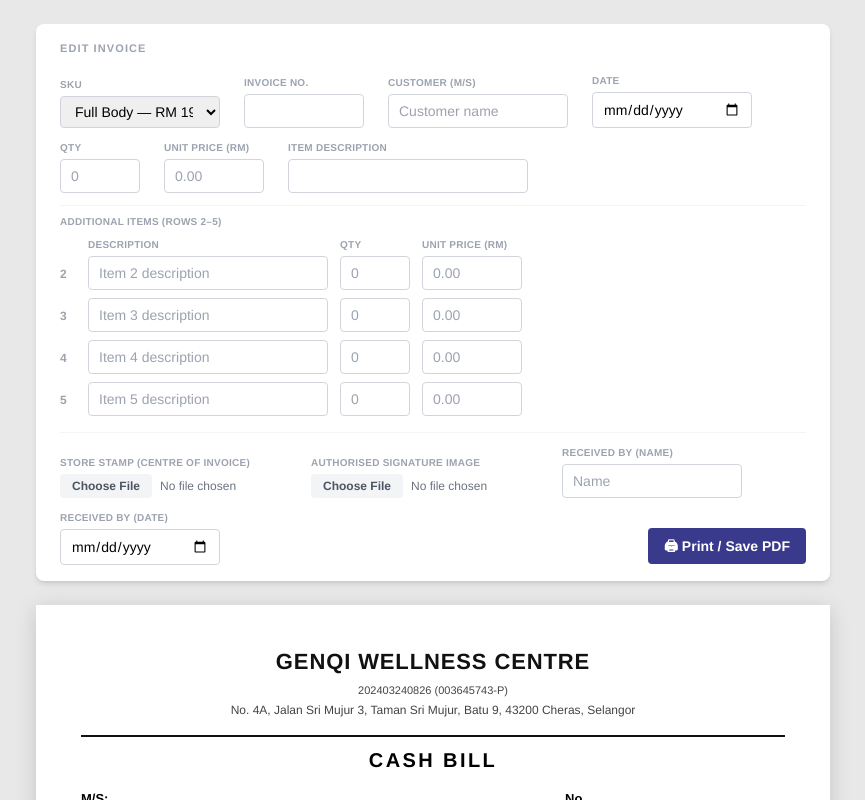
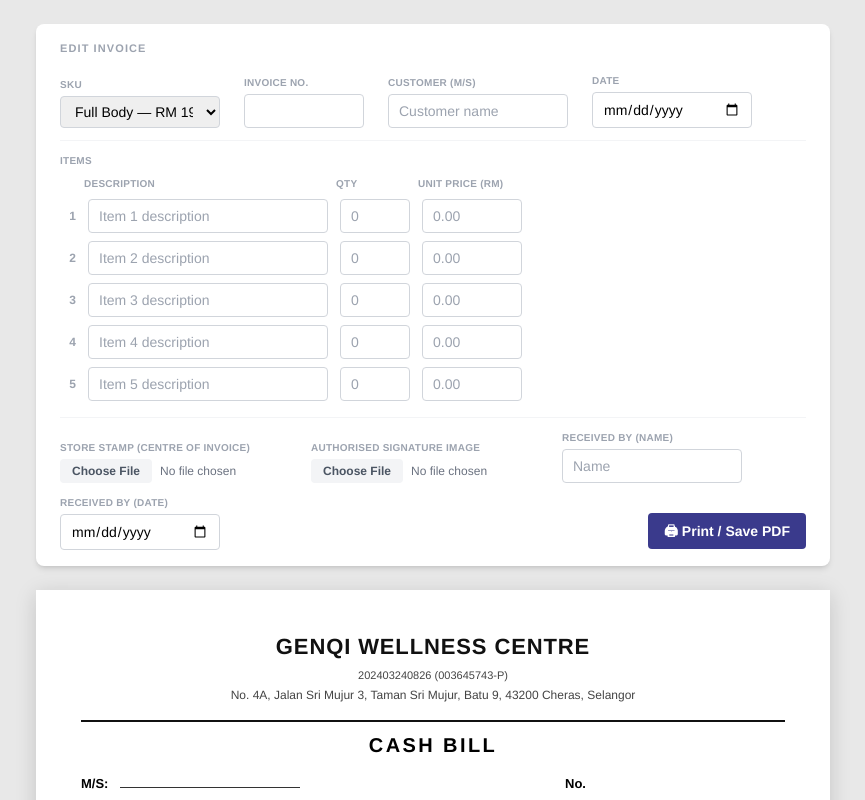
Before and after one commit to aaron-wpso/genqi, a Next.js app: page / in a window 1280 px wide. Shown: the top 800 px of the page, without its empty margins (207-1072 px from the left). Built offline with nearby package versions, Linux system fonts and the light colour scheme.

Commit message:
Unify all 5 items into single list; remove separate row-1 fields

```diff
--- a/src/app/components/InvoiceControls.tsx
+++ b/src/app/components/InvoiceControls.tsx
@@ -17,27 +17,25 @@
     onChange({ ...data, [key]: value });
 
   function applySku(key: SkuKey) {
-    onChange({ ...data, sku: key, description: SKUS[key].desc, unitPrice: SKUS[key].price });
+    const updated = data.items.map((item, i) =>
+      i === 0 ? { ...item, description: SKUS[key].desc, unitPrice: SKUS[key].price } : item
+    );
+    onChange({ ...data, sku: key, items: updated });
   }
 
-  function setExtraItem(index: number, field: keyof LineItem, value: string | number) {
-    const next = data.extraItems.map((item, i) =>
+  function setItem(index: number, field: keyof LineItem, value: string | number) {
+    const next = data.items.map((item, i) =>
       i === index ? { ...item, [field]: value } : item
     );
-    onChange({ ...data, extraItems: next });
+    onChange({ ...data, items: next });
   }
 
-  function handleLogoUpload(e: React.ChangeEvent<HTMLInputElement>) {
+  function handleSignatureUpload(e: React.ChangeEvent<HTMLInputElement>) {
     const file = e.target.files?.[0];
     if (!file) return;
     const reader = new FileReader();
     reader.onload = ev => set('signatureDataUrl', (ev.target?.result as string) ?? '');
     reader.readAsDataURL(file);
-  }
-
-  function clearLogo() {
-    set('signatureDataUrl', '');
-    if (fileInputRef.current) fileInputRef.current.value = '';
   }
 
   function handleStampUpload(e: React.ChangeEvent<HTMLInputElement>) {
@@ -48,18 +46,13 @@
     reader.readAsDataURL(file);
   }
 
-  function clearStamp() {
-    set('stampDataUrl', '');
-    if (stampInputRef.current) stampInputRef.current.value = '';
-  }
-
   return (
     <div className="no-print bg-white rounded-lg shadow-md px-6 py-4 w-full max-w-[794px] flex flex-wrap gap-x-6 gap-y-3 items-end">
       <h3 className="w-full text-[11px] uppercase tracking-widest text-gray-400 font-semibold mb-1">
         Edit Invoice
       </h3>
 
-      {/* ── Row 1 ── */}
+      {/* ── Invoice header fields ── */}
       <Field label="SKU">
         <select className="input" value={data.sku} onChange={e => applySku(e.target.value as SkuKey)}>
           <option value="full">Full Body — RM 198</option>
@@ -79,69 +72,42 @@
         <input className="input" type="date" value={data.date} onChange={e => set('date', e.target.value)} />
       </Field>
 
-      <Field label="Qty">
-        <input
-          className="input w-[80px]"
-          type="number"
-          min={0}
-          value={data.qty === 0 ? '' : data.qty}
-          onChange={e => set('qty', parseInt(e.target.value) || 0)}
-          placeholder="0"
-        />
-      </Field>
-
-      <Field label="Unit Price (RM)">
-        <input
-          className="input w-[100px]"
-          type="number"
-          step="0.01"
-          min={0}
-          value={data.unitPrice === 0 ? '' : data.unitPrice}
-          onChange={e => set('unitPrice', parseFloat(e.target.value) || 0)}
-          placeholder="0.00"
-        />
-      </Field>
-
-      <Field label="Item Description">
-        <input className="input w-[240px]" value={data.description} onChange={e => set('description', e.target.value)} />
-      </Field>
-
-      {/* ── Rows 2–5 ── */}
-      <div className="w-full border-t border-gray-100 pt-2">
-        <p className="text-[10px] uppercase tracking-wide text-gray-400 font-semibold mb-2">Additional Items (Rows 2–5)</p>
+      {/* ── Items (all 5 rows) ── */}
+      <div className="w-full border-t border-gray-100 pt-3">
+        <p className="text-[10px] uppercase tracking-wide text-gray-400 font-semibold mb-2">Items</p>
         <div className="flex flex-col gap-2">
-          {data.extraItems.map((item, i) => (
-            <div key={i} className="flex flex-wrap gap-x-3 gap-y-2 items-end">
-              <span className="text-xs text-gray-400 font-bold w-4 pb-2">{i + 2}</span>
-              <Field label={i === 0 ? 'Description' : ''}>
+          {/* Column headers */}
+          <div className="flex gap-x-3 items-end pl-6">
+            <span className="text-[10px] uppercase tracking-wide text-gray-400 font-semibold w-[240px]">Description</span>
+            <span className="text-[10px] uppercase tracking-wide text-gray-400 font-semibold w-[70px]">Qty</span>
+            <span className="text-[10px] uppercase tracking-wide text-gray-400 font-semibold w-[100px]">Unit Price (RM)</span>
+          </div>
+          {data.items.map((item, i) => (
+            <div key={i} className="flex flex-wrap gap-x-3 gap-y-2 items-center">
+              <span className="text-xs text-gray-400 font-bold w-4 text-right">{i + 1}</span>
               <input
                 className="input w-[240px]"
-                  placeholder={`Item ${i + 2} description`}
+                placeholder={`Item ${i + 1} description`}
                 value={item.description}
-                  onChange={e => setExtraItem(i, 'description', e.target.value)}
+                onChange={e => setItem(i, 'description', e.target.value)}
               />
-              </Field>
-              <Field label={i === 0 ? 'Qty' : ''}>
               <input
                 className="input w-[70px]"
                 type="number"
                 min={0}
                 value={item.qty === 0 ? '' : item.qty}
-                  onChange={e => setExtraItem(i, 'qty', parseInt(e.target.value) || 0)}
+                onChange={e => setItem(i, 'qty', parseInt(e.target.value) || 0)}
                 placeholder="0"
               />
-              </Field>
-              <Field label={i === 0 ? 'Unit Price (RM)' : ''}>
               <input
                 className="input w-[100px]"
                 type="number"
                 step="0.01"
                 min={0}
                 value={item.unitPrice === 0 ? '' : item.unitPrice}
-                  onChange={e => setExtraItem(i, 'unitPrice', parseFloat(e.target.value) || 0)}
+                onChange={e => setItem(i, 'unitPrice', parseFloat(e.target.value) || 0)}
                 placeholder="0.00"
               />
-              </Field>
             </div>
           ))}
         </div>
@@ -150,7 +116,7 @@
       {/* ── Divider ── */}
       <div className="w-full border-t border-gray-100 mt-1" />
 
-      {/* ── Stamp image ── */}
+      {/* ── Stamp ── */}
       <Field label="Store Stamp (centre of invoice)">
         <div className="flex items-center gap-2">
           <input
@@ -164,27 +130,27 @@
             <>
               {/* eslint-disable-next-line @next/next/no-img-element */}
               <img src={data.stampDataUrl} alt="stamp preview" className="h-8 w-auto rounded border border-gray-200" />
-              <button onClick={clearStamp} className="text-xs text-red-400 hover:text-red-600" title="Remove">✕</button>
+              <button onClick={() => { set('stampDataUrl', ''); if (stampInputRef.current) stampInputRef.current.value = ''; }} className="text-xs text-red-400 hover:text-red-600">✕</button>
             </>
           )}
         </div>
       </Field>
 
-      {/* ── Signature image ── */}
+      {/* ── Signature ── */}
       <Field label="Authorised Signature Image">
         <div className="flex items-center gap-2">
           <input
             ref={fileInputRef}
             type="file"
             accept="image/*"
-            onChange={handleLogoUpload}
+            onChange={handleSignatureUpload}
             className="text-xs text-gray-500 file:mr-2 file:py-1 file:px-3 file:rounded file:border-0 file:text-xs file:font-semibold file:bg-gray-100 file:text-gray-600 hover:file:bg-gray-200 cursor-pointer"
           />
           {data.signatureDataUrl && (
             <>
               {/* eslint-disable-next-line @next/next/no-img-element */}
               <img src={data.signatureDataUrl} alt="signature preview" className="h-8 w-auto rounded border border-gray-200" />
-              <button onClick={clearLogo} className="text-xs text-red-400 hover:text-red-600" title="Remove">✕</button>
+              <button onClick={() => { set('signatureDataUrl', ''); if (fileInputRef.current) fileInputRef.current.value = ''; }} className="text-xs text-red-400 hover:text-red-600">✕</button>
             </>
           )}
         </div>
--- a/src/app/components/InvoicePreview.tsx
+++ b/src/app/components/InvoicePreview.tsx
@@ -5,8 +5,7 @@
 }
 
 export default function InvoicePreview({ data }: Props) {
-  const row1Total = data.qty * data.unitPrice;
-  const total = row1Total + data.extraItems.reduce((sum, item) => sum + item.qty * item.unitPrice, 0);
+  const total = data.items.reduce((sum, item) => sum + item.qty * item.unitPrice, 0);
 
   return (
     <div className="invoice" id="invoice">
@@ -62,22 +61,11 @@
           </tr>
         </thead>
         <tbody>
-          <tr>
-            <td className="col-no">1</td>
-            <td className="col-desc">
-              <span className="item-text">{data.description}</span>
-            </td>
-            <td className="col-qty">{data.qty || ''}</td>
-            <td className="col-price">{data.unitPrice ? fmt(data.unitPrice) : ''}</td>
-            <td className="col-amt">
-              <strong>{row1Total ? fmt(row1Total) : ''}</strong>
-            </td>
-          </tr>
-          {data.extraItems.map((item, i) => {
+          {data.items.map((item, i) => {
             const rowTotal = item.qty * item.unitPrice;
             return (
-              <tr key={i + 2}>
-                <td className="col-no">{i + 2}</td>
+              <tr key={i}>
+                <td className="col-no">{i + 1}</td>
                 <td className="col-desc">
                   {item.description && <span className="item-text">{item.description}</span>}
                 </td>
--- a/src/lib/invoice.ts
+++ b/src/lib/invoice.ts
@@ -11,10 +11,7 @@
   no: string;
   customerName: string;
   date: string;
-  qty: number;
-  unitPrice: number;
-  description: string;
-  extraItems: LineItem[];
+  items: LineItem[];
   stampDataUrl: string;
   signatureDataUrl: string;
   receivedByName: string;
@@ -33,10 +30,13 @@
   no: '',
   customerName: '',
   date: '',
-  qty: 0,
-  unitPrice: 0,
-  description: '',
-  extraItems: [EMPTY_LINE_ITEM, EMPTY_LINE_ITEM, EMPTY_LINE_ITEM, EMPTY_LINE_ITEM],
+  items: [
+    EMPTY_LINE_ITEM,
+    EMPTY_LINE_ITEM,
+    EMPTY_LINE_ITEM,
+    EMPTY_LINE_ITEM,
+    EMPTY_LINE_ITEM,
+  ],
   stampDataUrl: '',
   signatureDataUrl: '',
   receivedByName: '',
```
Lines whose indentation alone changed are shown as unchanged.
